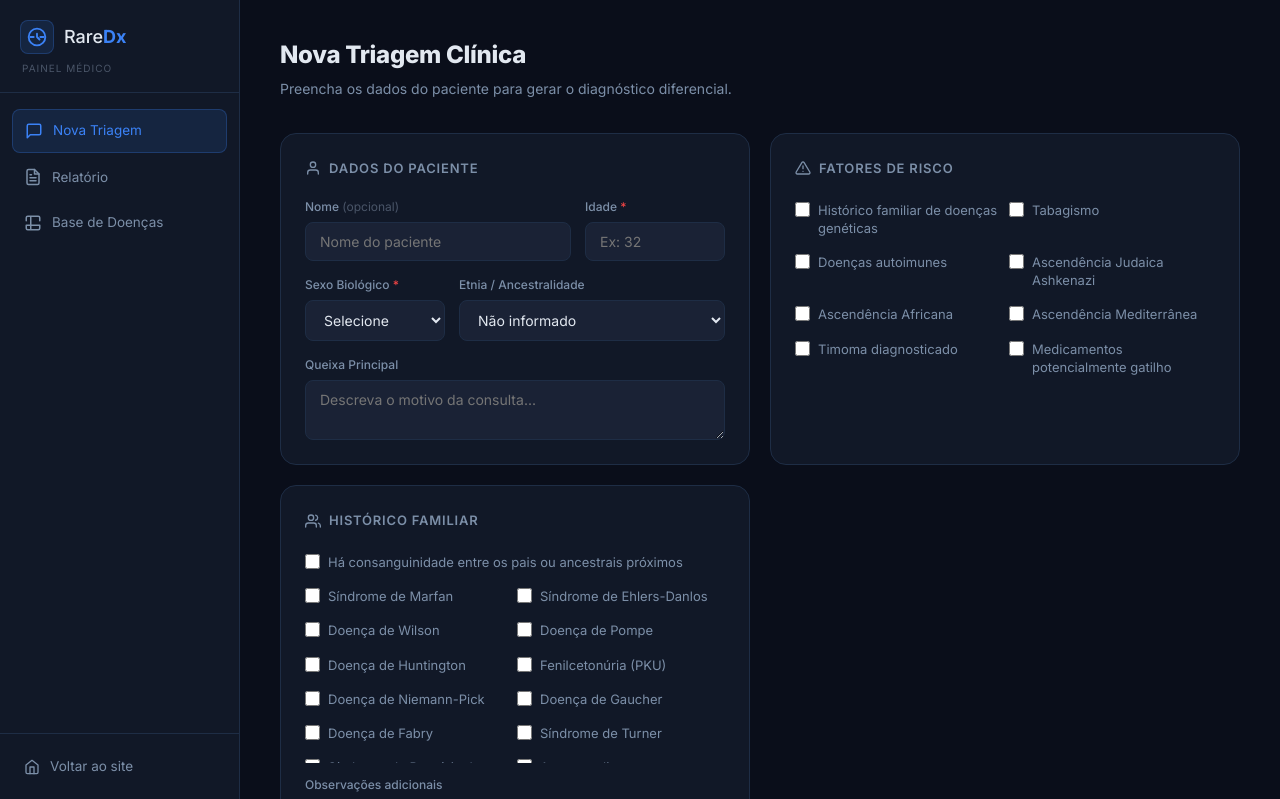
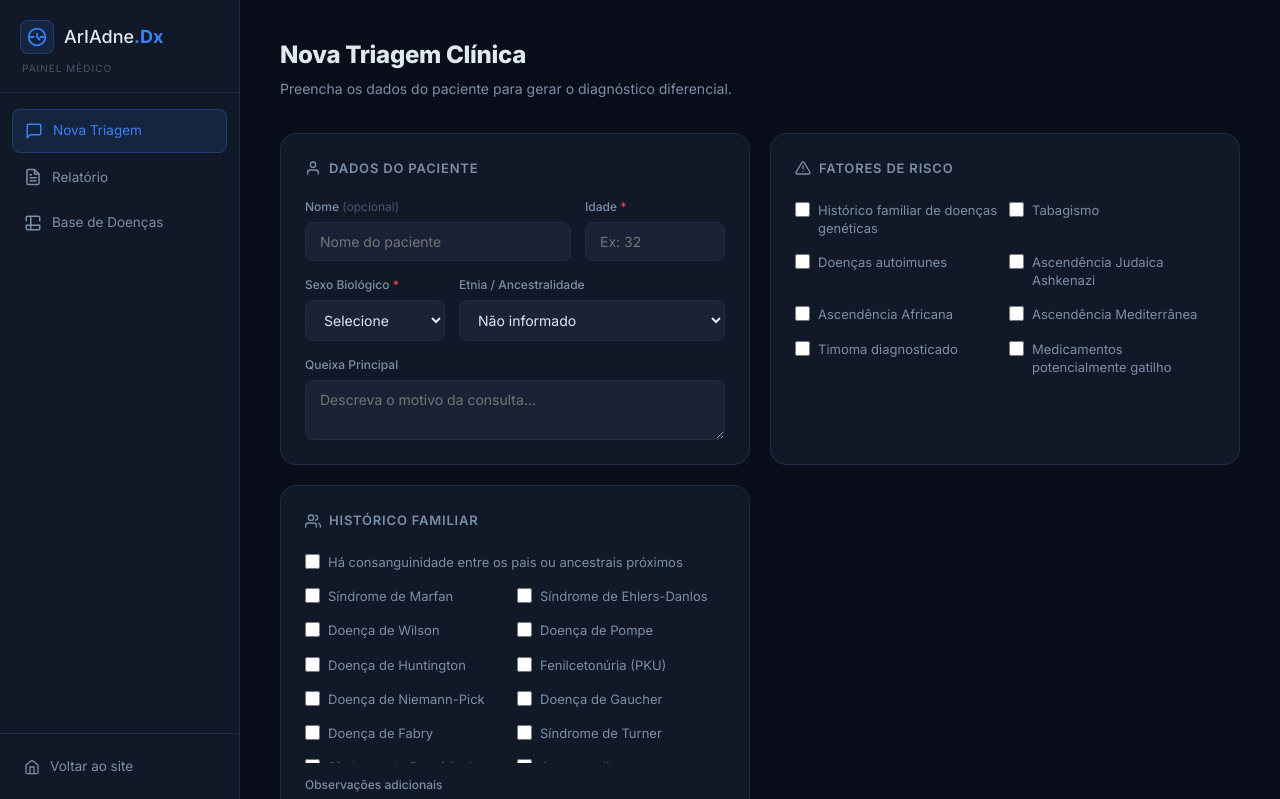
Before and after one commit to monica1602/RareDx, a Flask app: page /dashboard in a window 1280 px wide. Shown: the top 799 px of the page. Run offline with Flask 3, Linux system fonts and the light colour scheme.

Commit message:
rebrand: rename RareDx to ArIAdne.Dx

```diff
--- a/templates/dashboard.html
+++ b/templates/dashboard.html
@@ -3,7 +3,7 @@
 <head>
   <meta charset="UTF-8" />
   <meta name="viewport" content="width=device-width, initial-scale=1.0" />
-  <title>RareDx — Painel Médico</title>
+  <title>ArIAdne.Dx — Painel Médico</title>
   <link rel="preconnect" href="https://fonts.googleapis.com" />
   <link rel="preconnect" href="https://fonts.gstatic.com" crossorigin />
   <link href="https://fonts.googleapis.com/css2?family=Inter:wght@300;400;500;600;700;800&display=swap" rel="stylesheet" />
@@ -19,7 +19,7 @@
       <div class="logo-icon-wrap">
         <svg width="20" height="20" viewBox="0 0 24 24" fill="none" stroke="currentColor" stroke-width="2.2" stroke-linecap="round" stroke-linejoin="round"><path d="M12 2a10 10 0 1 0 0 20A10 10 0 0 0 12 2z"/><path d="M12 8v4l3 3"/><path d="M8 12H4"/><path d="M20 12h-4"/></svg>
       </div>
-      <span>Rare<strong>Dx</strong></span>
+      <span>ArIAdne<strong>.Dx</strong></span>
     </a>
     <div class="sidebar-role">Painel Médico</div>
   </div>
```
